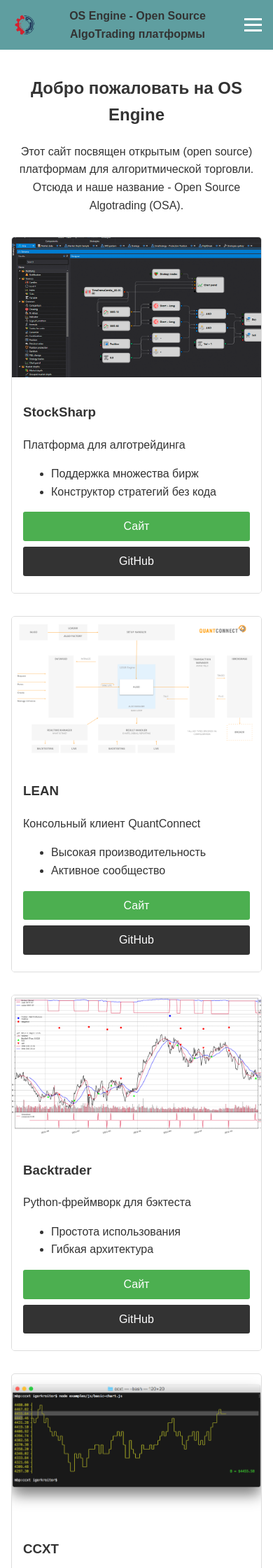
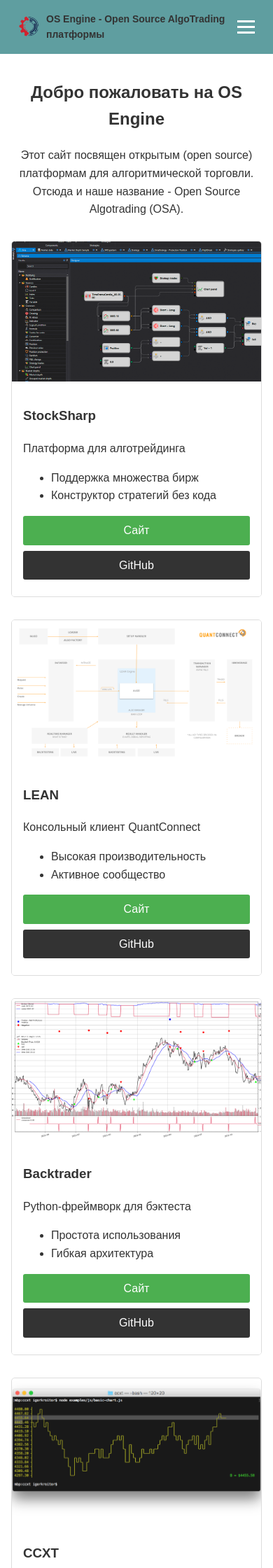
Before and after one commit to osaengine/osaengine.github.io, a Jekyll site: the page built from index.html, in a window 390 px wide. Shown: the top 2240 px of the page at 70% size. Built offline with Jekyll 4.4.1, drawn with Linux system fonts in a browser that asks for light colours.

Commit message:
фиксы

```diff
--- a/assets/css/style.css
+++ b/assets/css/style.css
@@ -563,11 +563,6 @@
 }
 
 @media (max-width: 768px) {
-    header {
-        padding: 10px;
-        align-items: flex-start;
-    }
-
     .logo {
         margin-left: 0;
         padding-left: 10px;
@@ -575,9 +570,9 @@
     }
 
     .logo h1 {
-        font-size: 16px;
+        font-size: 14px;
         margin: 0;
-        text-align: center;
+        text-align: left;
     }
 
     .logo img {
@@ -586,8 +581,6 @@
     }
 
     .burger-btn {
-        width: 45px;
-        height: 45px;
         display: flex;
         flex-direction: column;
         justify-content: center;
@@ -596,6 +589,9 @@
         border: none;
         outline: none;
         margin-left: 10px;
+        position: fixed;
+        right: 20px;
+        left: auto;
     }
 
     .burger-btn span {
```
